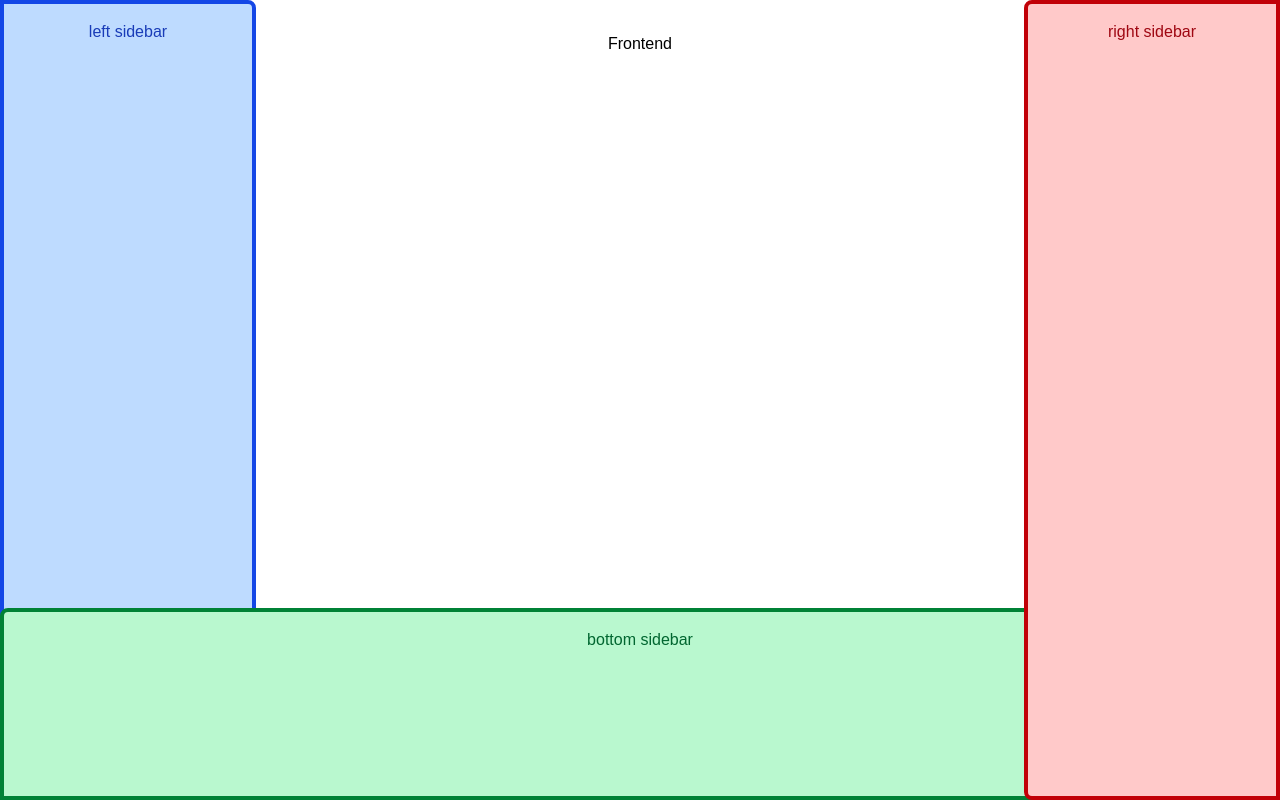
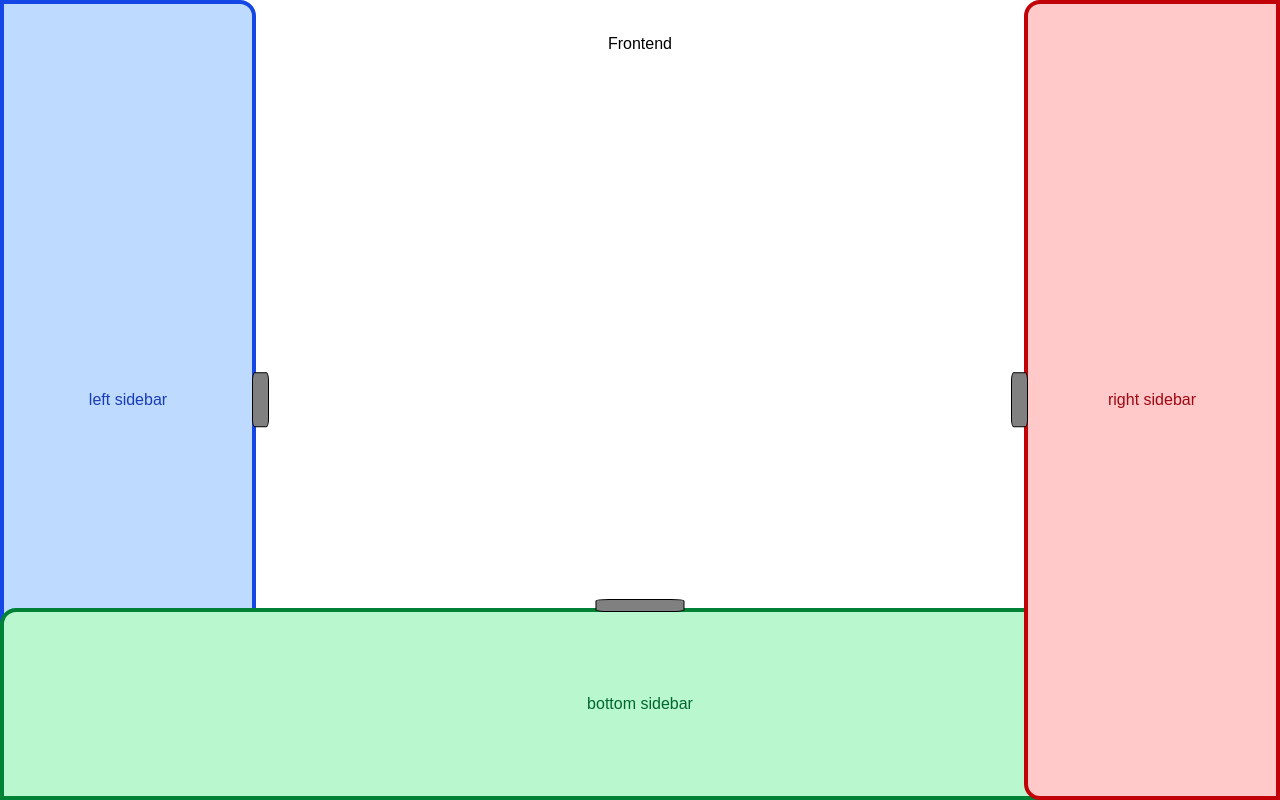
Before and after one commit to sdeprep/sdeprep.github.io, a React (Vite) app in the folder frontend/: page / in a window 1280 px wide. Built offline with nearby package versions, Linux system fonts and the light colour scheme.

Commit message:
feat(sidebar): Create and integrate SidebarOpener component with dynamic positioning and styling

```diff
--- a/frontend/src/components/Sidebar.tsx
+++ b/frontend/src/components/Sidebar.tsx
@@ -1,4 +1,5 @@
 import React from 'react';
+import SidebarOpener from './SidebarOpener';
 
 interface SidebarProps {
     position: string;
@@ -15,19 +16,19 @@ const Sidebar: React.FC<SidebarProps> = ({ position }) => {
             bgColorClass = 'bg-blue-200';
             borderColorClass = 'border-blue-700';
             textColorClass = 'text-blue-800';
-            positionClasses = 'fixed top-0 left-0 h-screen w-64 rounded-r-lg';
+            positionClasses = 'fixed top-0 left-0 h-screen w-64 rounded-r-2xl';
             break;
         case 'bottom':
             bgColorClass = 'bg-green-200';
             borderColorClass = 'border-green-700';
             textColorClass = 'text-green-800';
-            positionClasses = 'fixed bottom-0 left-0 right-0 h-48 rounded-t-lg';
+            positionClasses = 'fixed bottom-0 left-0 right-0 h-48 rounded-t-2xl';
             break;
         case 'right':
             bgColorClass = 'bg-red-200';
             borderColorClass = 'border-red-700';
             textColorClass = 'text-red-800';
-            positionClasses = 'fixed top-0 right-0 h-screen w-64 rounded-l-lg';
+            positionClasses = 'fixed top-0 right-0 h-screen w-64 rounded-l-2xl';
             break;
         default:
             bgColorClass = 'bg-gray-200';
@@ -37,7 +38,8 @@ const Sidebar: React.FC<SidebarProps> = ({ position }) => {
     }
 
     return (
-        <div className={`sidebar p-4 border-4 ${bgColorClass} ${borderColorClass} ${textColorClass} ${positionClasses}`}>
+        <div className={`sidebar p-4 border-4 flex justify-center items-center ${bgColorClass} ${borderColorClass} ${textColorClass} ${positionClasses}`}>
+            <SidebarOpener parentSidebarPosition={position} />
             {position} sidebar
         </div>
     );
--- /dev/null
+++ b/frontend/src/components/SidebarOpener.tsx
@@ -0,0 +1,45 @@
+import React from 'react';
+
+interface SidebarOpenerProps {
+    parentSidebarPosition?: string; // Rename prop
+}
+
+const SidebarOpener: React.FC<SidebarOpenerProps> = ({ parentSidebarPosition }) => {
+    const openerStyle: React.CSSProperties = {
+        position: 'absolute',
+        width: '7%', // Small rectangle width, relative to parent
+        height: '7%', // Small rectangle height, relative to parent
+        border: '1px solid black',
+        backgroundColor: 'gray',
+        borderRadius: '15%', // Keep reduced rounding
+    };
+
+    switch (parentSidebarPosition) {
+        case 'left':
+            openerStyle.right = '-7%'; // Position outside on the right edge
+            openerStyle.top = '50%';
+            openerStyle.transform = 'translateY(-50%)';
+            break;
+        case 'right':
+            openerStyle.left = '-7%'; // Position outside on the left edge
+            openerStyle.top = '50%';
+            openerStyle.transform = 'translateY(-50%)';
+            break;
+        case 'bottom':
+            openerStyle.top = '-7%'; // Position outside on the top edge
+            openerStyle.left = '50%';
+            openerStyle.transform = 'translateX(-50%)';
+            break;
+        default:
+            // Default to centered inside if no position is provided or is invalid
+            openerStyle.top = '50%';
+            openerStyle.left = '50%';
+            openerStyle.transform = 'translate(-50%, -50%)';
+    }
+
+    return (
+        <div style={openerStyle}></div>
+    );
+};
+
+export default SidebarOpener;
```
